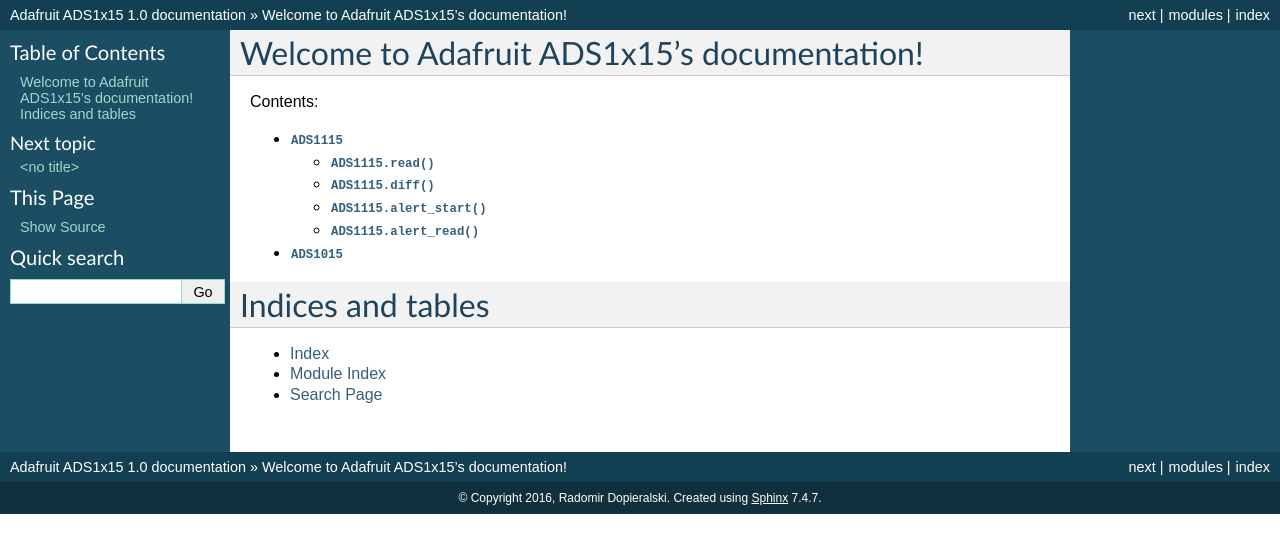
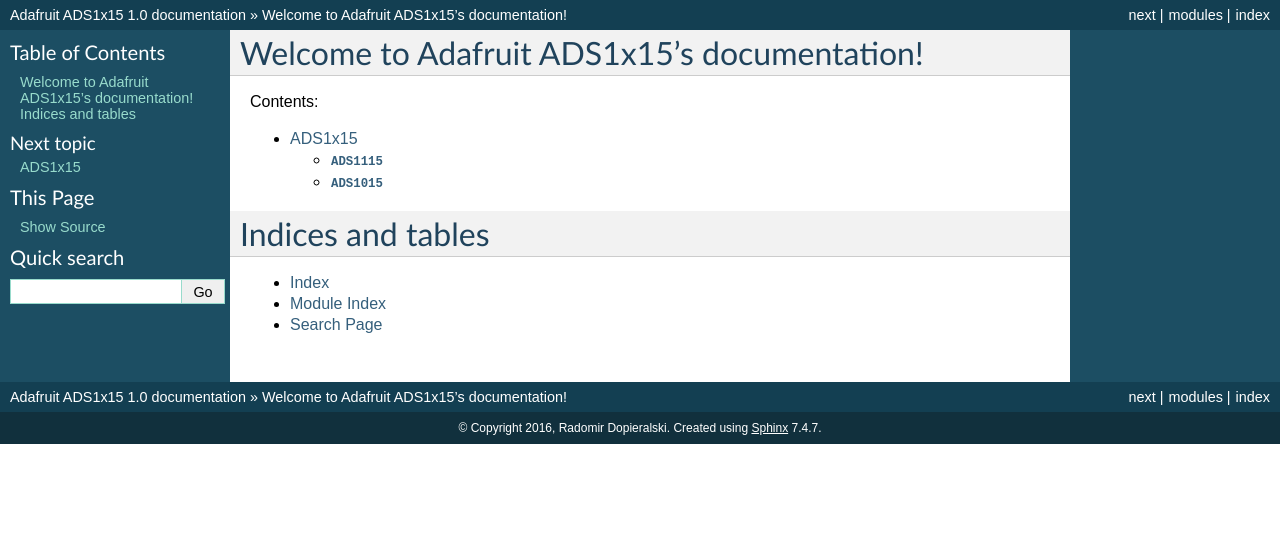
Before and after one commit to adafruit/micropython-adafruit-ads1015, a Sphinx documentation site: the page built from docs/index.rst, in a window 1280 px wide. Shown: the top 553 px of the page. Built offline with Sphinx 7.4.7, drawn with Linux system fonts in a browser that asks for light colours.

Commit message:
Fix docs

```diff
--- a/docs/ads1x15.rst
+++ b/docs/ads1x15.rst
@@ -1,8 +1,11 @@
+ADS1x15
+*******
+
 .. module:: ads1x15
 
 .. class:: ADS1115(i2c, address=0x49)
 
-    .. attr:: gain
+    .. attribute:: gain
 
         Set the gain for all readings.
 
```
